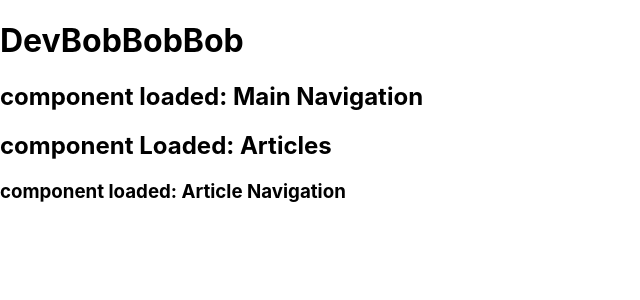
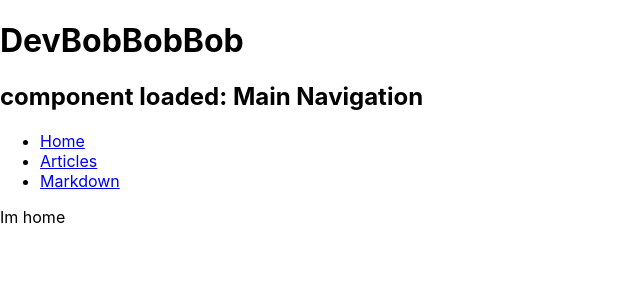
Before and after one commit to 789ni812/DevBobbobbob, a React (Create React App) app in the folder devbobbobbob/devbobbobbob/: page / in a window 1280 px wide. Shown: the top 300 px of the page, without its empty margins (0-640 px from the left). Built offline with nearby package versions, Linux system fonts and the light colour scheme.

Commit message:
Wired up Main Navigation using react-router-dom

```diff
--- a/devbobbobbob/devbobbobbob/src/App.js
+++ b/devbobbobbob/devbobbobbob/src/App.js
@@ -1,18 +1,12 @@
 import React from "react";
 import { BrowserRouter } from "react-router-dom";
-
 import MainNavigation from "./components/MainNavigation/MainNavigation";
-import Articles from "./components/Articles/Articles";
-// import MarkdownRenderer from './components/MarkdownRenderer/MarkdownRenderer';
-
 function App() {
   return (
     <BrowserRouter>
       <div data-test="component-app">
         <h1 data-test="site-title">DevBobBobBob</h1>
         <MainNavigation data-test="component-mainNavigation" />
-        <Articles data-test="component-articles" />
-        {/*<MarkdownRenderer data-test="component-markdownRenderer" />*/}
       </div>
     </BrowserRouter>
   );
--- a/devbobbobbob/devbobbobbob/src/components/MainNavigation/MainNavigation.js
+++ b/devbobbobbob/devbobbobbob/src/components/MainNavigation/MainNavigation.js
@@ -1,5 +1,46 @@
+import React from "react";
+import { Switch, Route, Link } from "react-router-dom";
+
+import Articles from "../Articles/Articles";
+import MarkdownRenderer from "../MarkdownRenderer/MarkdownRenderer";
+function Home() {
+  return <p>Im home</p>;
+}
+
 function MainNavigation() {
-  return <h2>component loaded: Main Navigation</h2>;
+  return (
+    <div>
+      <h2>component loaded: Main Navigation</h2>
+      <ul>
+        <li>
+          <Link to="/" data-test="link-homepage">
+            Home
+          </Link>
+        </li>
+        <li>
+          <Link to="/articles" data-test="link-articles">
+            Articles
+          </Link>
+        </li>
+        <li>
+          <Link to="/markdown" data-test="link-markdown">
+            Markdown
+          </Link>
+        </li>
+      </ul>
+      <Switch>
+        <Route exact path="/">
+          <Home />
+        </Route>
+        <Route path="/articles">
+          <Articles />
+        </Route>
+        <Route path="/markdown">
+          <MarkdownRenderer />
+        </Route>
+      </Switch>
+    </div>
+  );
 }
 
 export default MainNavigation;
```
Also changed, not shown: 1 other file (tests, documents, lock files or other folders).
